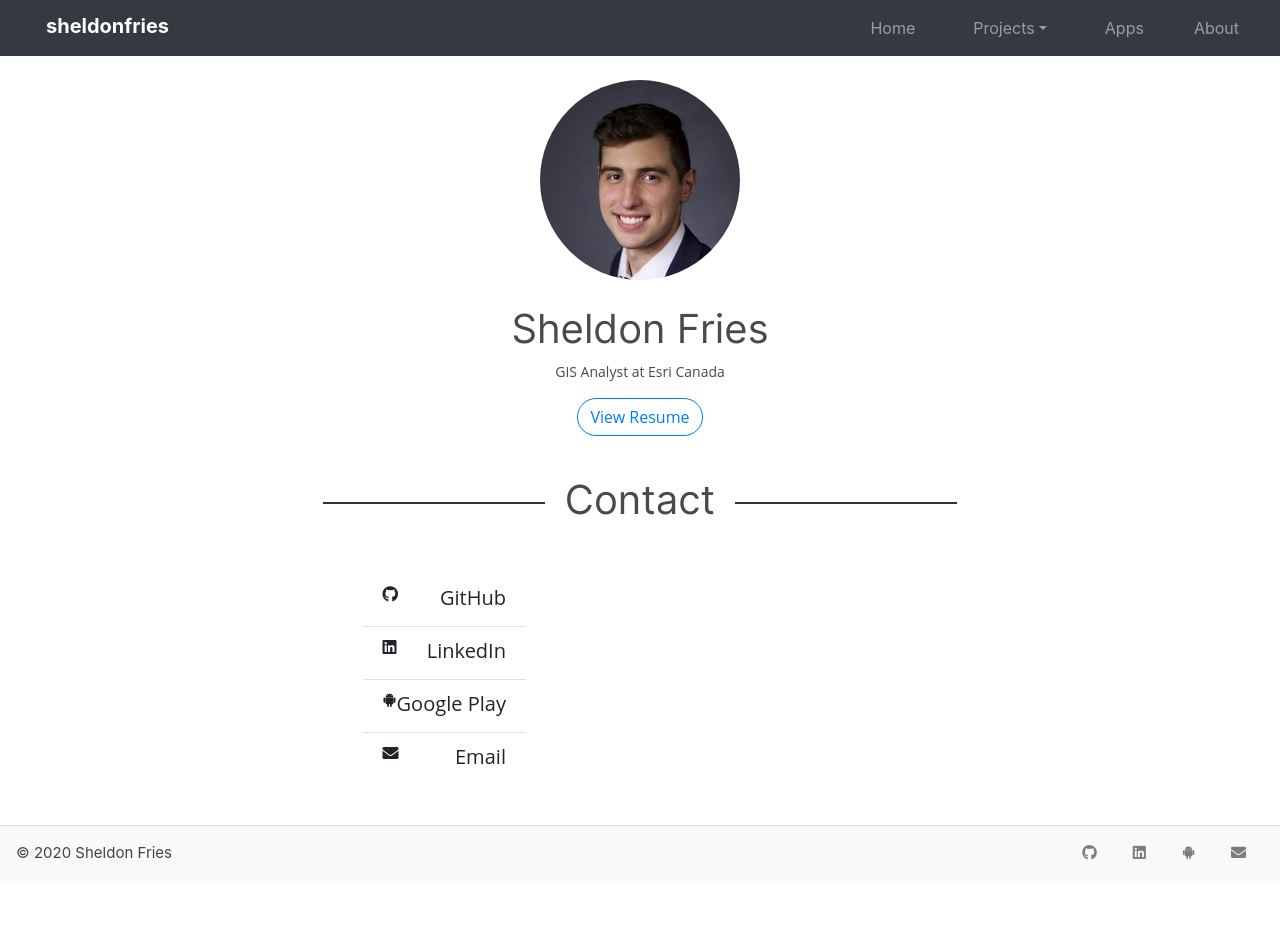
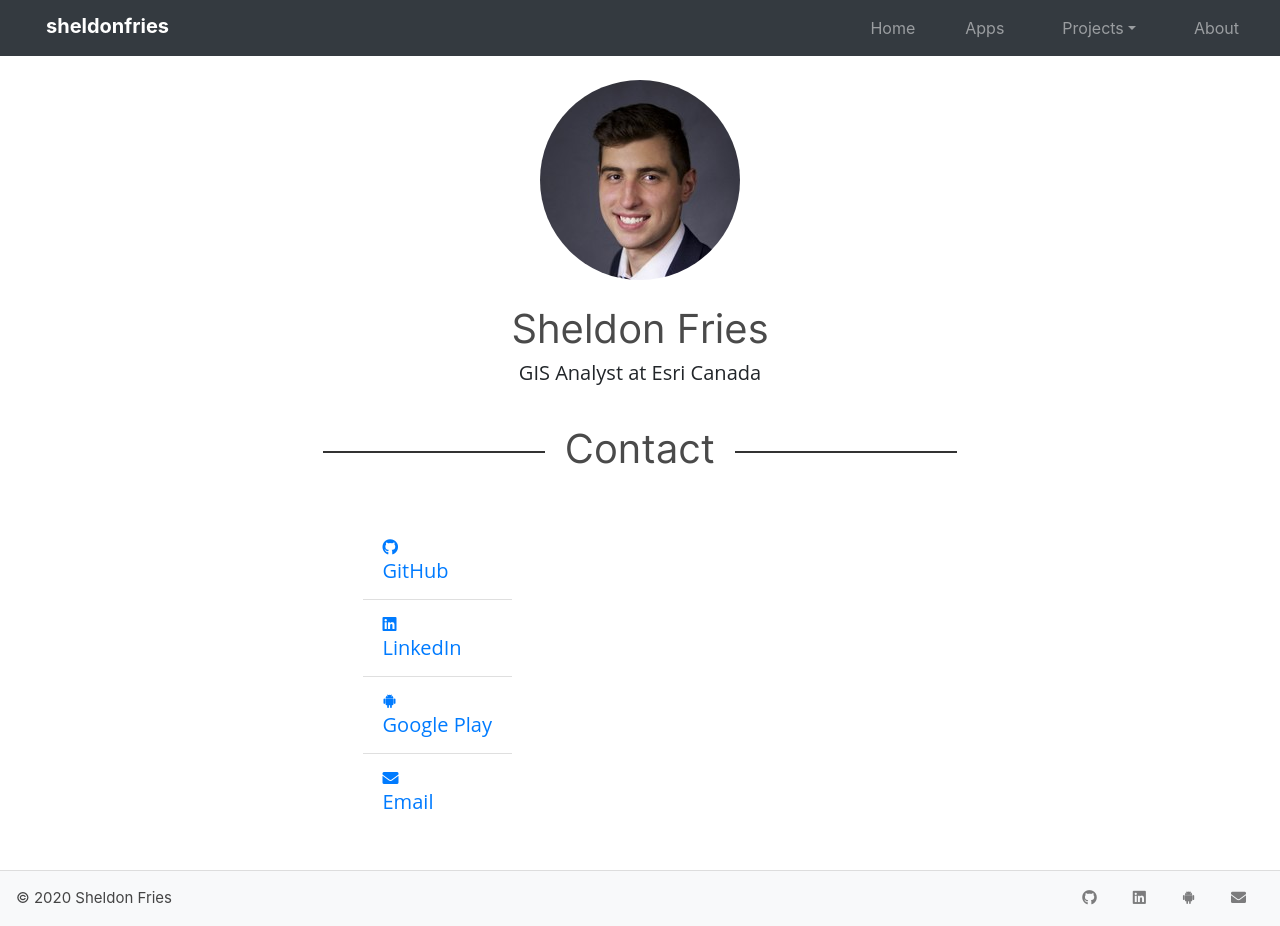
Before and after one commit to sheldonfries/sheldonfries.github.io, a Jekyll site: the page built from index.html, in a window 1280 px wide and 926 px high. Built offline with Jekyll 4.4.1, drawn with Linux system fonts in a browser that asks for light colours; nearby versions of some CDN libraries.

Commit message:
Fixed images on apps page; minor tweak to main page

```diff
--- a/_includes/dark-header.html
+++ b/_includes/dark-header.html
@@ -6,6 +6,7 @@
     <div class="collapse navbar-collapse" id="navbarNav">
         <ul class="ml-auto navbar-nav">
             <a class="nav-item nav-link" href="/">Home</a>
+            <a class="nav-item nav-link" href="/apps">Apps</a>
             <li class="dropdown nav-item">
                 <a href="#" class="nav-link dropdown-toggle" data-toggle="dropdown" role="button" aria-haspopup="true" aria-expanded="false">Projects<span class="caret"></span></a>
                 <div class="dropdown-menu">
@@ -21,7 +22,6 @@
                     <a class="dropdown-item" href="https://github.com/sheldonfries/TOSDataPuller">TOSDataPuller</a>
                 </div>
             </li>
-            <a class="nav-item nav-link" href="/apps">Apps</a>
             <a class="nav-item nav-link" href="/about">About</a>
             <!-- <a class="nav-item nav-link" href="/blog">Blog</a> -->
         </ul>
--- a/_includes/header.html
+++ b/_includes/header.html
@@ -6,6 +6,7 @@
     <div class="collapse navbar-collapse" id="navbarNav">
         <ul class="ml-auto navbar-nav">
             <a class="nav-item nav-link" href="/">Home</a>
+            <a class="nav-item nav-link" href="/apps">Apps</a>
             <li class="dropdown nav-item">
                 <a href="#" class="nav-link dropdown-toggle" data-toggle="dropdown" role="button" aria-haspopup="true" aria-expanded="false">Projects<span class="caret"></span></a>
                 <div class="dropdown-menu">
@@ -21,7 +22,6 @@
                     <a class="dropdown-item" href="https://github.com/sheldonfries/TOSDataPuller">TOSDataPuller</a>
                 </div>
             </li>
-            <a class="nav-item nav-link" href="/apps">Apps</a>
             <a class="nav-item nav-link" href="/about">About</a>
             <!-- <a class="nav-item nav-link" href="/blog">Blog</a> -->
         </ul>
--- a/_includes/main.html
+++ b/_includes/main.html
@@ -4,9 +4,7 @@
             <div class="col about-holder">
                 <img class="about-pic" src="/images/sheldon.jpg" alt="Sheldon Fries">
                 <h1>Sheldon Fries</h1>
-                <p class="about-text">GIS Analyst at Esri Canada
-                </p>
-                <a class="btn btn-outline-primary" href="/assets/Resume.pdf" target="_blank" role="button">View Resume</a>
+                <h5 class="about-text">GIS Analyst at Esri Canada</h5>
             </div>
         </div>
         <div class="margin-top-large"></div>
@@ -14,25 +12,17 @@
             <h1 class="about-header">Contact</h1>
             <div class="row technologies">
                 <div class="list-group list-group-flush">
-                    <a class="list-group-item flex-column align-items-start">
-                        <div class="d-flex w-100 justify-content-between">
-                            <i class="fab fa-github"></i><h5 class="mb-1">GitHub</h5>
-                        </div>
+                    <a class="list-group-item flex-column align-items-start" href="https://github.com/sheldonfries" target="_blank">
+                        <i class="fab fa-github"></i><h5 class="mb-1">GitHub</h5>
                     </a>
-                    <a class="list-group-item flex-column align-items-start">
-                        <div class="d-flex w-100 justify-content-between">
-                            <i class="fab fa-linkedin"></i><h5 class="mb-1">LinkedIn</h5>
-                        </div>
+                    <a class="list-group-item flex-column align-items-start" href="https://www.linkedin.com/in/sheldonfries/" target="_blank">
+                        <i class="fab fa-linkedin"></i><h5 class="mb-1">LinkedIn</h5>
                     </a>
-                    <a class="list-group-item flex-column align-items-start">
-                        <div class="d-flex w-100 justify-content-between">
-                            <i class="fab fa-android"></i><h5 class="mb-1">Google Play</h5>
-                        </div>
+                    <a class="list-group-item flex-column align-items-start" href="https://play.google.com/store/apps/developer?id=Sheldon+Fries&hl=en" target="_blank">
+                        <i class="fab fa-android"></i><h5 class="mb-1">Google Play</h5>
                     </a>
-                    <a class="list-group-item flex-column align-items-start">
-                        <div class="d-flex w-100 justify-content-between">
-                            <i class="fas fa-envelope"></i><h5 class="mb-1">Email</h5>
-                        </div>
+                    <a class="list-group-item flex-column align-items-start" href="mailto:sheldonfries@gmail.com" target="_blank">
+                        <i class="fas fa-envelope"></i><h5 class="mb-1">Email</h5>
                     </a>
                 </div>
             </div>
```
Also changed, not shown: _includes/apps.html (+4 -4 lines).
